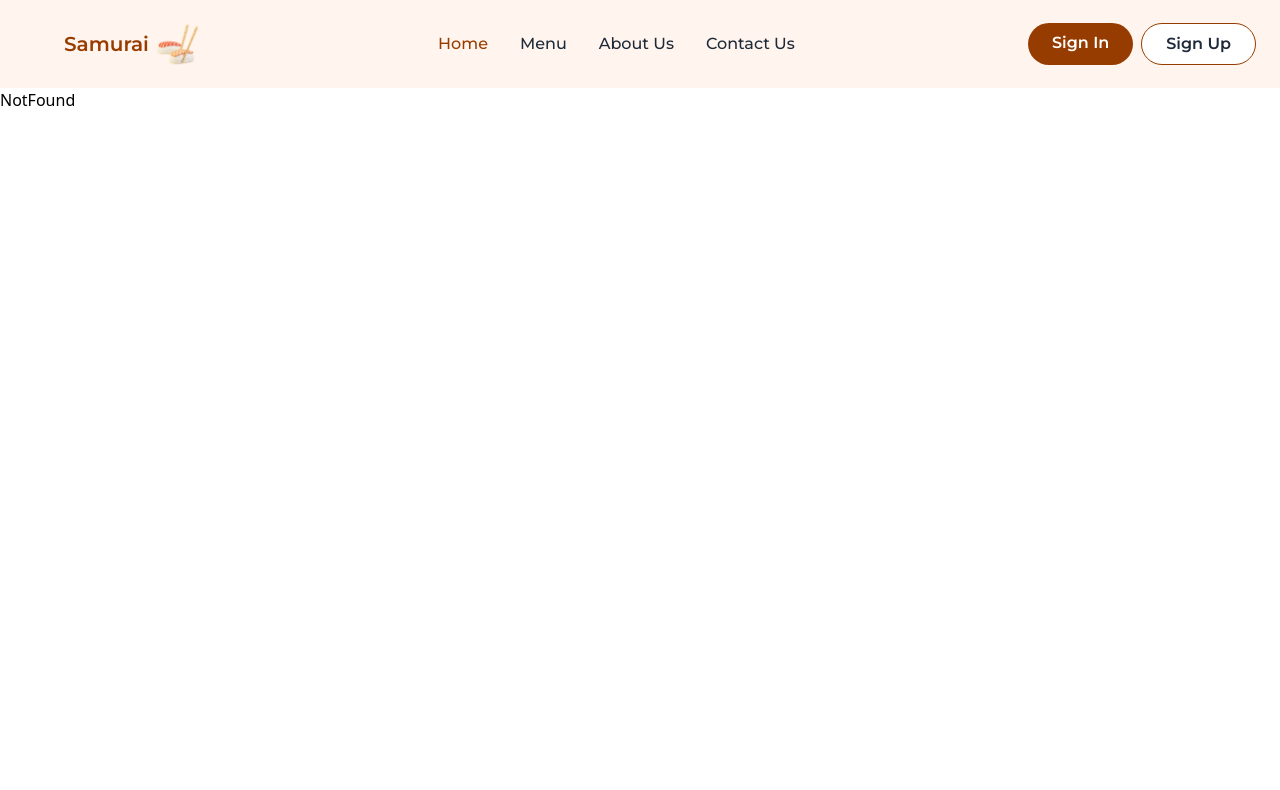
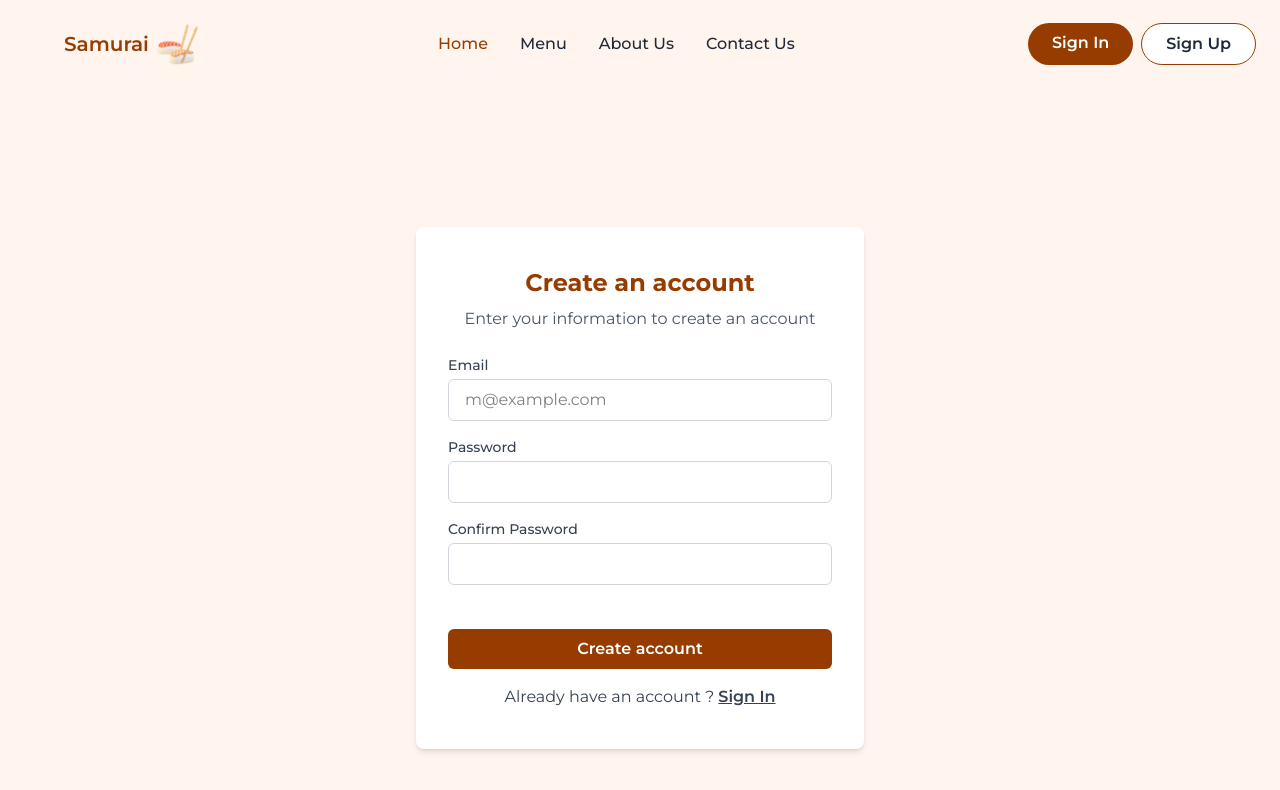
Before and after one commit to MennaEbied/React-Restaurant-Website, a React (Vite) app: page /signup in a window 1280 px wide. Shown: the top 790 px of the page. Built offline with nearby package versions, Linux system fonts and the light colour scheme.

Commit message:
Add firebase authentication

```diff
--- a/package.json
+++ b/package.json
@@ -12,6 +12,7 @@
   "dependencies": {
     "@tailwindcss/vite": "^4.1.4",
     "@types/react-router-dom": "^5.3.3",
+    "firebase": "^11.7.3",
     "lucide": "^0.503.0",
     "lucide-react": "^0.503.0",
     "react": "^19.0.0",
--- a/src/App.tsx
+++ b/src/App.tsx
@@ -7,6 +7,8 @@ import Contact from "./pages/Contact";
 import Navbar from "./components/Navbar";
 import ErrorBoundary from "./components/ErrorBoundary";
 import "./index.css";
+import SignUp from "./AuthPages/signUp";
+import SignIn from "./AuthPages/signIn";
 
 const App: React.FC = () => {
   return (
@@ -19,6 +21,8 @@ const App: React.FC = () => {
                 <Route path="/menu" element={<Menu />} />
                 <Route path="/about" element={<About />} />
                 <Route path="/contact" element={<Contact />} />
+                <Route path="/signup" element={<SignUp />} />
+                <Route path="/signin" element={<SignIn />} />
                 <Route path="*" element={<NotFound />} />
               </Routes>
             </main>
--- /dev/null
+++ b/src/AuthPages/signIn.tsx
@@ -0,0 +1,64 @@
+import React, { useState } from "react";
+import { signInWithEmailAndPassword } from "firebase/auth";
+import { auth } from "../firebaseConfig";
+import { Link, useNavigate } from "react-router-dom";
+
+const SignIn: React.FC = () => {
+  const [email, setEmail] = useState("");
+  const [password, setPassword] = useState("");
+  const [error, setError] = useState("");
+  const navigate = useNavigate();
+
+  const handleSignIn = async (e: React.FormEvent) => {
+    e.preventDefault();
+    try {
+      await signInWithEmailAndPassword(auth, email, password);
+      navigate("/menu"); // redirect to homepage after login
+    } catch (err: any) {
+      setError("Invalid email or password");
+    }
+  };
+
+  return (
+    <div className="bg-Rose min-h-screen flex py-5 px-4 md:px-8 lg:px-16 justify-center items-center font-montserrat">
+      <div className="bg-white shadow-md rounded-lg px-8 py-10 w-full max-w-md">
+        <h2 className="text-2xl font-bold text-amber-800 mb-4 text-center">
+          Sign In
+        </h2>
+        <form onSubmit={handleSignIn} className="space-y-4">
+          <input
+            type="email"
+            placeholder="Email"
+            required
+            value={email}
+            onChange={(e) => setEmail(e.target.value)}
+            className="w-full border border-gray-300 rounded-md px-4 py-2 focus:outline-none "
+          />
+          <input
+            type="password"
+            placeholder="Password"
+            required
+            value={password}
+            onChange={(e) => setPassword(e.target.value)}
+            className="w-full border border-gray-300 rounded-md px-4 py-2 focus:outline-none "
+          />
+          {error && <p className="text-red-500">{error}</p>}
+          <button
+            type="submit"
+            className="w-full bg-amber-800 hover:bg-amber-700 text-white py-2 rounded"
+          >
+            Sign In
+          </button>
+          <div className="flex flex-row text-center text-gray-700 justify-center">
+            <p className="mr-1">Don't have an account ?</p>
+            <Link to="/signup" className="underline font-semibold">
+              Sign Up
+            </Link>
+          </div>
+        </form>
+      </div>
+    </div>
+  );
+};
+
+export default SignIn;
--- /dev/null
+++ b/src/AuthPages/signUp.tsx
@@ -0,0 +1,89 @@
+import React, { useState } from "react";
+import { createUserWithEmailAndPassword } from "firebase/auth";
+import { auth } from "../firebaseConfig";
+import { useNavigate } from "react-router-dom";
+import { Link } from "react-router-dom";
+const SignUp: React.FC = () => {
+  const [email, setEmail] = useState("");
+  const [password, setPassword] = useState("");
+  const [confirmPassword, setConfirmPassword] = useState("");
+  const [error, setError] = useState("");
+  const navigate = useNavigate();
+  const handleSignup = async (e: React.FormEvent) => {
+    e.preventDefault();
+    if (password !== confirmPassword) {
+      setError("Passwords do not match");
+      return;
+    }
+    try {
+      await createUserWithEmailAndPassword(auth, email, password);
+      navigate("/menu"); // redirect after signup
+    } catch (err: any) {
+      setError(err.message);
+    }
+  };
+  return (
+    <div className="bg-Rose min-h-screen flex py-5 px-4 md:px-8 lg:px-16 justify-center items-center font-montserrat">
+      <div className="bg-white shadow-md rounded-lg px-8 py-10 w-full max-w-md ">
+        <h2 className="text-2xl font-bold text-center text-amber-800 mb-2">
+          Create an account
+        </h2>
+        <p className="text-center text-gray-600 mb-6">
+          Enter your information to create an account
+        </p>
+        <form onSubmit={handleSignup} className="space-y-4">
+          <div>
+            <label className="block text-sm font-medium text-gray-700 mb-1">
+              Email
+            </label>
+            <input
+              type="email"
+              required
+              className="w-full border border-gray-300 rounded-md px-4 py-2 focus:outline-none "
+              placeholder="m@example.com"
+              value={email}
+              onChange={(e) => setEmail(e.target.value)}
+            />
+          </div>
+          <div>
+            <label className="block text-sm font-medium text-gray-700 mb-1">
+              Password
+            </label>
+            <input
+              type="password"
+              required
+              className="w-full border border-gray-300 rounded-md px-4 py-2 focus:outline-none"
+              value={password}
+              onChange={(e) => setPassword(e.target.value)}
+            />
+          </div>
+          <div>
+            <label className="block text-sm font-medium text-gray-700 mb-1">
+              Confirm Password
+            </label>
+            <input
+              type="password"
+              required
+              className="w-full border border-gray-300 rounded-md px-4 py-2 focus:outline-none "
+              value={confirmPassword}
+              onChange={(e) => setConfirmPassword(e.target.value)}
+            />
+          </div>
+          <button
+            type="submit"
+            className="w-full bg-amber-800 hover:bg-amber-700 text-white font-semibold py-2 rounded-md transition-colors mt-7"
+          >
+            Create account
+          </button>
+          <div className="flex flex-row text-center text-gray-700 justify-center">
+            <p className="mr-1">Already have an account ?</p>
+            <Link to="/signin" className="underline font-semibold">
+              Sign In
+            </Link>
+          </div>
+        </form>
+      </div>
+    </div>
+  );
+};
+export default SignUp;
--- /dev/null
+++ b/src/firebaseConfig.ts
@@ -0,0 +1,24 @@
+/* eslint-disable @typescript-eslint/no-unused-vars */
+// Import the functions you need from the SDKs you need
+import { initializeApp } from "firebase/app";
+import { getAnalytics } from "firebase/analytics";
+import { getAuth } from "firebase/auth";
+// TODO: Add SDKs for Firebase products that you want to use
+// https://firebase.google.com/docs/web/setup#available-libraries
+
+// Your web app's Firebase configuration
+// For Firebase JS SDK v7.20.0 and later, measurementId is optional
+const firebaseConfig = {
+  apiKey: "AIzaSyCrt33vKqOyxWI1rFwQj5Mjti6tE1EUOQ0",
+  authDomain: "restaurant-4b976.firebaseapp.com",
+  projectId: "restaurant-4b976",
+  storageBucket: "restaurant-4b976.firebasestorage.app",
+  messagingSenderId: "611122802944",
+  appId: "1:611122802944:web:8850a91c6f87206bcec3e5",
+  measurementId: "G-1V8VWE4905"
+};
+
+// Initialize Firebase
+const app = initializeApp(firebaseConfig);
+const analytics = getAnalytics(app);
+export const auth = getAuth(app);
```
Also changed, not shown: 1 other file (tests, documents, lock files or other folders).
